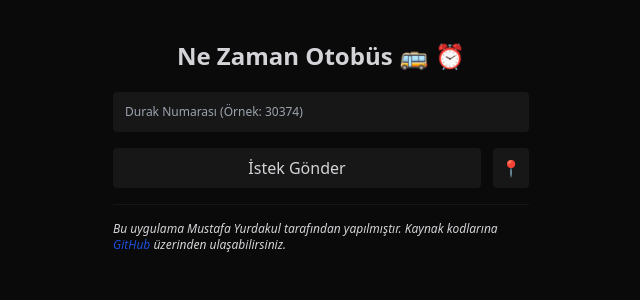
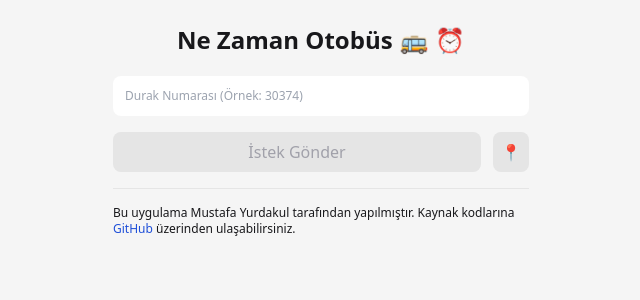
Before and after one commit to mustafayurdakul/when-bus, a React (Create React App) app: page / in a window 1280 px wide. Shown: the top 300 px of the page, without its empty margins (319-959 px from the left). Built offline with nearby package versions, Linux system fonts and the light colour scheme.

Commit message:
O god. Merge.

```diff
--- a/public/index.html
+++ b/public/index.html
@@ -6,7 +6,7 @@
 	<link rel="icon" href="%PUBLIC_URL%/favicon.ico" />
 
 	<meta name="viewport" content="width=device-width, initial-scale=1" />
-	<meta name="theme-color" content="#0a0a0a" />
+	<meta name="theme-color" id="theme-color-meta" content="#0a0a0a" />
 	<meta name="description" content="Bu sitede durak kodu ile gelen otobüsleri görüntüleyebilirsiniz." />
 
 	<link rel="apple-touch-icon" href="%PUBLIC_URL%/favicon.png" />
--- a/src/App.tsx
+++ b/src/App.tsx
@@ -2,12 +2,28 @@ import React, { useEffect, useState } from "react";
 import toast, { Toaster } from "react-hot-toast";
 
 import AppService from "./App.service";
-import BusCard from "./BusCard";
 import BusInfo from "./types/BusInfo";
 import BusStationInfo from "./types/BusStationInfo";
 
 
 const App: React.FC = () => {
+
+	useEffect(() => {
+		const prefersDarkMode = window.matchMedia("(prefers-color-scheme: dark)").matches;
+		const themeColorMeta = document.getElementById("theme-color-meta") as HTMLMetaElement;
+
+		if (prefersDarkMode) {
+			document.documentElement.classList.add("dark");
+			if (themeColorMeta) {
+				themeColorMeta.content = "#0a0a0a";
+			}
+		} else {
+			document.documentElement.classList.remove("dark");
+			if (themeColorMeta) {
+				themeColorMeta.content = "rgb(245 245 245)";
+			}
+		}
+	}, []);
 
 	const [upcomingBusses, setUpcomingBusses] = useState<BusInfo[]>([]);
 	const [allBusses, setAllBusses] = useState<BusInfo[]>([]);
@@ -83,7 +99,7 @@ const App: React.FC = () => {
 			{
 				duration: 55000,
 				position: "bottom-center",
-				className: "bg-neutral-300 text-zinc-900 rounded text-xs"
+				className: "bg-neutral-300 text-zinc-900 border border-neutral-300 rounded-lg text-xs"
 			}
 		);
 	};
@@ -101,10 +117,10 @@ const App: React.FC = () => {
 						setClosestBusStations([]);
 						setToggleLocation(false);
 						notify("Yakında hiç otobüs durağı görünmüyor. Lütfen tekrar deneyiniz.");
+						setIsLoading(false);
 					}
 				}).catch((error) => {
 					notify(`Servis hatası: ${error}`);
-				}).finally(() => {
 					setIsLoading(false);
 				});
 			}, () => {
@@ -137,27 +153,26 @@ const App: React.FC = () => {
 				setAllBusses(response.allBusses);
 			}
 		}
-		).catch((error) => {
-			console.error(error);
+		).catch(() => {
 			notify("Bir hata oluştu. Lütfen daha sonra tekrar deneyin.");
 		}
 		).finally(() => {
 			setLastUpdateTime(new Date().toTimeString().split(" ")[0]);
 			setIsLoading(false);
-
 		});
 
 	};
 
 	return (
-		<div className="container mx-auto max-w-md mt-10 px-4 bg-neutral-950 text-zinc-300">
+		<div className="min-h-screen bg-neutral-100 dark:bg-neutral-950 transition-colors duration-300">
+			<div className="container mx-auto max-w-md pt-1 pb-1 px-4 bg-neutral-100 text-zinc-900 dark:bg-neutral-950 dark:text-zinc-300">
 				<h1 className="text-2xl font-bold my-5 text-center">Ne Zaman Otobüs 🚌 ⏰</h1>
 				<div className="mb-4">
 					{!toggleLocation ?
-					<input type="text" className="w-full bg-neutral-900 px-3 py-3 rounded appearance-none text-xs text-zinc-300" placeholder="Durak Numarası (Örnek: 30374)" value={busStationInfo.id} onChange={handleInputChange}
+						<input type="text" className="w-full bg-white text-zinc-900 dark:bg-neutral-900 dark:text-zinc-300 px-3 py-3 rounded-lg appearance-none text-xs" placeholder="Durak Numarası (Örnek: 30374)" value={busStationInfo.id} onChange={handleInputChange}
 						/> :
 						<select
-						className="w-full bg-neutral-900 px-3 py-3 rounded appearance-none text-xs text-zinc-300"
+							className="w-full bg-white text-zinc-900 dark:bg-neutral-900 dark:text-zinc-300 px-3 py-3 rounded-lg appearance-none text-xs"
 							value={busStationInfo.id}
 							onChange={handleSelectChange}
 						>
@@ -172,7 +187,9 @@ const App: React.FC = () => {
 				</div>
 				<div className="flex justify-between items-center">
 					<button
-					className="bg-blue-900 hover:bg-blue-800 focus:bg-blue-900 disabled:bg-neutral-900 py-2 px-4 rounded w-full mr-3"
+						className="bg-blue-600 text-white
+					disabled:bg-neutral-200 disabled:text-zinc-400 dark:disabled:text-zinc-600 dark:disabled:bg-neutral-800
+					py-2 px-4 rounded-lg w-full mr-3"
 						onClick={getUpcomingBuses}
 						disabled={isLoading || !validateInput()}
 					>
@@ -206,7 +223,8 @@ const App: React.FC = () => {
 							)
 						}
 					</button>
-				<button className={"disabled:bg-neutral-900 py-2 px-2 rounded " + (toggleLocation ? "bg-blue-900 hover:bg-blue-800 focus:bg-blue-900" : "bg-neutral-900 hover:bg-neutral-800 focus:bg-neutral-900")} disabled={isLoading}
+					<button className={"py-2 px-2 rounded-lg" + (toggleLocation ? " bg-indigo-600 dark:bg-indigo-600" : " bg-neutral-200 dark:bg-neutral-800")}
+						disabled={isLoading}
 						onClick={() => setToggleLocation(!toggleLocation)}
 					>
 						📍
@@ -222,7 +240,7 @@ const App: React.FC = () => {
 				<div className="mt-4">
 					{
 						upcomingBusses.length > 0 && (
-						<div className="border-t border-neutral-900 pt-4">
+							<div className="border-t border-neutral-200 dark:border-neutral-800 pt-4">
 
 								<div className="flex justify-between items-baseline">
 									<h2 className="text-lg font-bold mb-4">Yaklaşan Otobüsler</h2>
@@ -241,7 +259,7 @@ const App: React.FC = () => {
 					}
 					{
 						allBusses.length > 0 && (
-						<div className="border-t border-neutral-900 pt-4">
+							<div className="border-t border-neutral-200 dark:border-neutral-800 pt-4">
 								<div className="flex justify-between items-baseline">
 									<h2 className="text-lg font-bold mb-4">Tüm Otobüsler</h2>
 									{
@@ -265,7 +283,7 @@ const App: React.FC = () => {
 								<div className="text-sm text-center text-red-700 mb-4">
 									Veri bulunamadı. Lütfen durak numarasını kontrol edin.
 								</div>
-							<div className="border-t border-neutral-900 pt-4 my-4">
+								<div className="border-t border-neutral-200 dark:border-neutral-800 pt-4 pt-4 my-4">
 									<div className="text-xs">
 										Durak numarası genellikle 5 haneli bir sayıdır ve duraklarda bulunan numaralı levhalarda yazmaktadır. Durak numarası bilgisine <a className="text-blue-700" href="https://www.kocaeli.bel.tr/tr/main/hatlar">kocaeli.bel.tr</a> sitesinden de ulaşabilirsiniz.
 									</div>
@@ -275,10 +293,11 @@ const App: React.FC = () => {
 						)
 					}
 				</div>
-			<div className="text-xs border-t border-neutral-900 italic pt-4 my-4">
+				<div className="text-xs border-t border-neutral-200 dark:border-neutral-800 pt-4 pt-4 my-4">
 					Bu uygulama Mustafa Yurdakul tarafından yapılmıştır. Kaynak kodlarına <a className="text-blue-700" href="https://github.com/mustafayurdakul/when-bus">GitHub</a> üzerinden ulaşabilirsiniz.
 				</div>
 				<Toaster />
+			</div>
 		</div>
 	);
 };
--- a/src/index.css
+++ b/src/index.css
@@ -3,6 +3,7 @@
 @tailwind utilities;
 
 html,
-body {
-	background-color: #0a0a0a;
+body,
+#root {
+	height: 100%;
 }
--- a/tailwind.config.js
+++ b/tailwind.config.js
@@ -6,5 +6,5 @@ module.exports = {
 	theme: {
 		extend: {},
 	},
-	plugins: [],
+	plugins: []
 }
```
Lines whose indentation alone changed are shown as unchanged.
